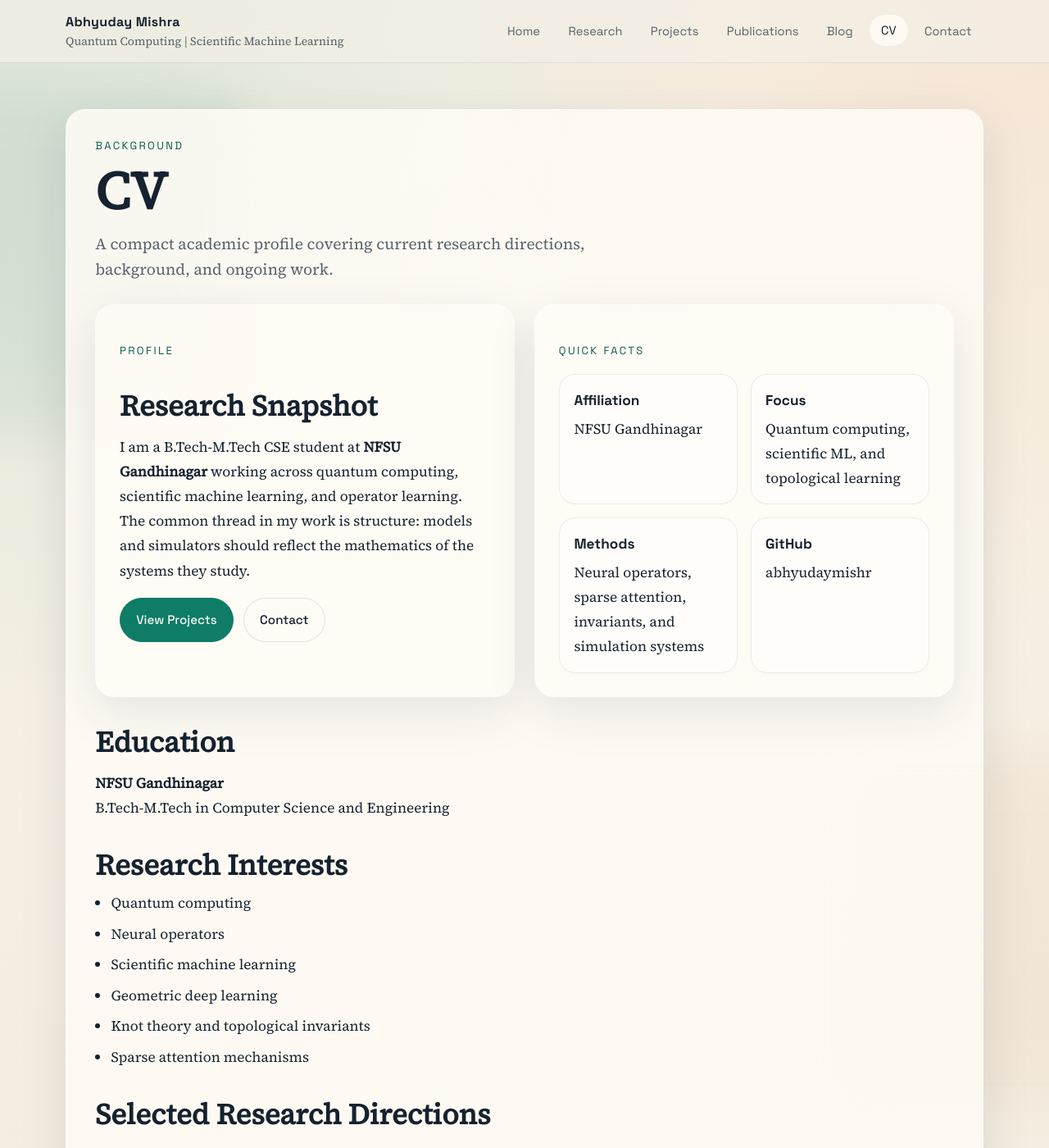
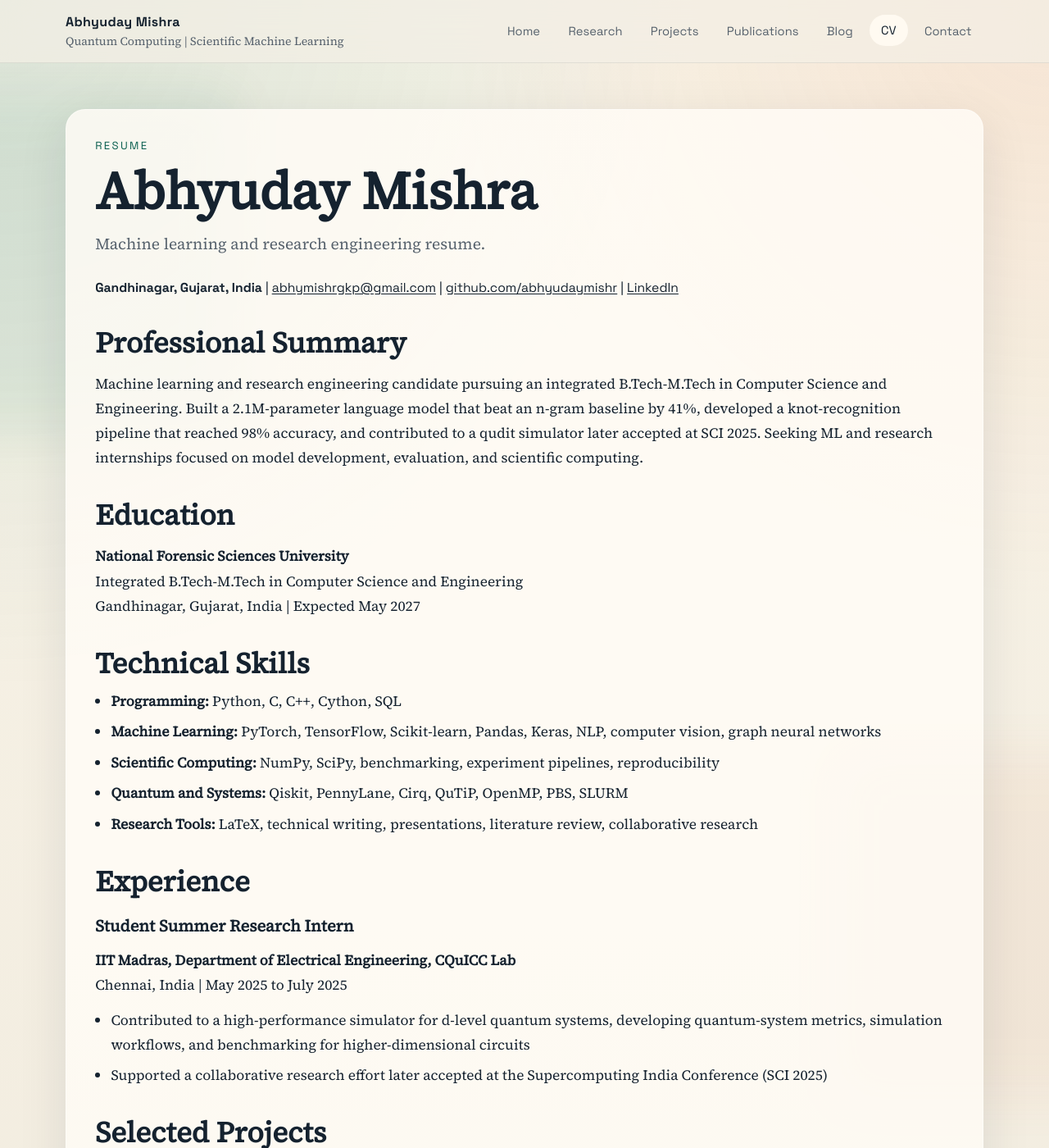
Before and after one commit to abhyudaymishr/abhyudaymishr.github.io, a Jekyll site: the page built from cv.md, in a window 1280 px wide and 1400 px high. Shown: the whole window at 82% size. Built offline with Jekyll 4.4.1, drawn with Linux system fonts in a browser that asks for light colours; some of the changed text lies outside the part shown.

Commit message:
ye lo ji

```diff
--- a/_layouts/default.html
+++ b/_layouts/default.html
@@ -103,7 +103,7 @@
     </script>
     <script defer src="https://cdn.jsdelivr.net/npm/mathjax@3/es5/tex-mml-chtml.js"></script>
   </head>
-  <body>
+  <body class="{% if page.body_class %}{{ page.body_class }} {% endif %}layout-{{ page.layout | default: 'default' }}">
     <div class="page-glow page-glow--left"></div>
     <div class="page-glow page-glow--right"></div>
     <header class="site-header">
--- a/assets/css/style.css
+++ b/assets/css/style.css
@@ -439,6 +439,18 @@
   margin: 1rem 0 0;
 }
 
+.cv-contact {
+  margin: 0 0 1rem;
+  font-family: "Space Grotesk", "Helvetica Neue", sans-serif;
+  font-size: 0.98rem;
+  line-height: 1.45;
+}
+
+.cv-contact a {
+  text-decoration: underline;
+  text-underline-offset: 0.14em;
+}
+
 .prose blockquote {
   margin: 1.5rem 0;
   padding: 0.2rem 0 0.2rem 1rem;
@@ -567,6 +579,103 @@
   }
 }
 
+@page cvresume {
+  margin: 0.55in;
+}
+
+@media print {
+  body.cv-page {
+    page: cvresume;
+    background: #fff;
+    color: #000;
+    font-size: 11pt;
+  }
+
+  .cv-page .page-glow,
+  .cv-page .site-header,
+  .cv-page .site-footer,
+  .cv-page .eyebrow,
+  .cv-page .page-header__intro {
+    display: none !important;
+  }
+
+  .cv-page .shell {
+    width: 100%;
+    margin: 0;
+  }
+
+  .cv-page .site-main {
+    padding: 0;
+  }
+
+  .cv-page .page-block {
+    background: #fff;
+    border: 0;
+    border-radius: 0;
+    box-shadow: none;
+    padding: 0;
+  }
+
+  .cv-page h1 {
+    font-size: 22pt;
+    margin: 0 0 0.2rem;
+  }
+
+  .cv-page h2 {
+    margin-top: 0.85rem;
+    padding-top: 0.25rem;
+    border-top: 1px solid rgba(21, 34, 47, 0.2);
+    font-size: 12pt;
+    line-height: 1.2;
+  }
+
+  .cv-page h3 {
+    margin-top: 0.55rem;
+    font-size: 11pt;
+    line-height: 1.2;
+  }
+
+  .cv-page .prose {
+    font-size: 10.5pt;
+    line-height: 1.35;
+  }
+
+  .cv-page .prose p {
+    margin-top: 0.35rem;
+  }
+
+  .cv-page .prose ul,
+  .cv-page .prose ol {
+    margin-top: 0.2rem;
+    padding-left: 1rem;
+  }
+
+  .cv-page .prose li {
+    margin: 0.12rem 0;
+  }
+
+  .cv-page .cv-contact {
+    margin: 0 0 0.45rem;
+    font-size: 10pt;
+    line-height: 1.3;
+  }
+
+  .cv-page a {
+    color: inherit;
+  }
+
+  .cv-page h1,
+  .cv-page h2,
+  .cv-page h3 {
+    page-break-after: avoid;
+  }
+
+  .cv-page p,
+  .cv-page ul {
+    page-break-inside: avoid;
+  }
+}
+
 @media (max-width: 900px) {
   .hero,
   .section-grid,
--- a/cv.md
+++ b/cv.md
@@ -1,85 +1,66 @@
 ---
-title: CV
+title: Abhyuday Mishra
 permalink: /cv/
-kicker: Background
-intro: "A compact academic profile covering current research directions, background, and ongoing work."
+body_class: cv-page
+kicker: Resume
+intro: "Machine learning and research engineering resume."
 ---
-<div class="section-grid">
-  <section class="panel">
-    <p class="eyebrow">Profile</p>
-    <h2>Research Snapshot</h2>
-    <p>I am a B.Tech-M.Tech CSE student at <strong>NFSU Gandhinagar</strong> working across quantum computing, scientific machine learning, and operator learning. The common thread in my work is structure: models and simulators should reflect the mathematics of the systems they study.</p>
-    <div class="link-row">
-      <a class="button button--primary" href="{{ '/projects/' | relative_url }}">View Projects</a>
-      <a class="button" href="{{ '/contact/' | relative_url }}">Contact</a>
-    </div>
-  </section>
-  <section class="panel">
-    <p class="eyebrow">Quick Facts</p>
-    <div class="info-grid">
-      <div class="info-card">
-        <strong>Affiliation</strong>
-        NFSU Gandhinagar
-      </div>
-      <div class="info-card">
-        <strong>Focus</strong>
-        Quantum computing, scientific ML, and topological learning
-      </div>
-      <div class="info-card">
-        <strong>Methods</strong>
-        Neural operators, sparse attention, invariants, and simulation systems
-      </div>
-      <div class="info-card">
-        <strong>GitHub</strong>
-        <a href="https://github.com/abhyudaymishr">abhyudaymishr</a>
-      </div>
-    </div>
-  </section>
-</div>
+<p class="cv-contact"><strong>Gandhinagar, Gujarat, India</strong> | <a href="mailto:abhymishrgkp@gmail.com">abhymishrgkp@gmail.com</a> | <a href="https://github.com/abhyudaymishr">github.com/abhyudaymishr</a> | <a href="https://www.linkedin.com/in/abhyuday-mishr-97a9002a5/">LinkedIn</a></p>
+
+## Professional Summary
+
+Machine learning and research engineering candidate pursuing an integrated B.Tech-M.Tech in Computer Science and Engineering. Built a 2.1M-parameter language model that beat an n-gram baseline by 41%, developed a knot-recognition pipeline that reached 98% accuracy, and contributed to a qudit simulator later accepted at SCI 2025. Seeking ML and research internships focused on model development, evaluation, and scientific computing.
 
 ## Education
 
-**NFSU Gandhinagar**
-B.Tech-M.Tech in Computer Science and Engineering
+**National Forensic Sciences University**
+Integrated B.Tech-M.Tech in Computer Science and Engineering
+Gandhinagar, Gujarat, India | Expected May 2027
 
-## Research Interests
+## Technical Skills
 
-- Quantum computing
-- Neural operators
-- Scientific machine learning
-- Geometric deep learning
-- Knot theory and topological invariants
-- Sparse attention mechanisms
+- **Programming:** Python, C, C++, Cython, SQL
+- **Machine Learning:** PyTorch, TensorFlow, Scikit-learn, Pandas, Keras, NLP, computer vision, graph neural networks
+- **Scientific Computing:** NumPy, SciPy, benchmarking, experiment pipelines, reproducibility
+- **Quantum and Systems:** Qiskit, PennyLane, Cirq, QuTiP, OpenMP, PBS, SLURM
+- **Research Tools:** LaTeX, technical writing, presentations, literature review, collaborative research
 
-## Selected Research Directions
+## Experience
 
-<div class="publication-list">
-  <article class="publication-card">
-    <p class="eyebrow">Scientific ML</p>
-    <h3 class="publication-card__title">GOLA</h3>
-    <p class="publication-card__abstract">Geometry-aware sparse attention for operator learning on PDEs, with an emphasis on locality, computational realism, and inductive bias.</p>
-  </article>
-  <article class="publication-card">
-    <p class="eyebrow">Quantum Computing</p>
-    <h3 class="publication-card__title">Qudit Quantum Circuit Framework</h3>
-    <p class="publication-card__abstract">Group project on high-performance simulation for qudit systems, developed with Manav Seksaria and Anil Prabhakar and connected to the SCI 2025 paper <em>qudit: High-Performance Simulator for Qudit Systems</em>.</p>
-  </article>
-  <article class="publication-card">
-    <p class="eyebrow">Scientific Systems</p>
-    <h3 class="publication-card__title">Operator Learning for Fluids</h3>
-    <p class="publication-card__abstract">Structured pipelines for Navier-Stokes style systems with a focus on reproducibility, long-horizon evaluation, and architecture comparison.</p>
-  </article>
-  <article class="publication-card">
-    <p class="eyebrow">Topological ML</p>
-    <h3 class="publication-card__title">Knot-Type Recognition</h3>
-    <p class="publication-card__abstract">A hybrid scientific pipeline for knot analysis from images, combining CNN classification, heuristic Gauss/PD extraction, and structural simplification tools.</p>
-  </article>
-</div>
+### Student Summer Research Intern
 
-## Current Direction
+**IIT Madras, Department of Electrical Engineering, CQuICC Lab**
+Chennai, India | May 2025 to July 2025
 
-An especially promising bridge between my interests is the use of structure-aware learning in mathematically rich domains: qudit circuit optimization on one side, and knot-type recognition through invariants and embeddings on the other. Both problems reward models that respect the underlying algebra or topology instead of treating the data as generic tokens.
+- Contributed to a high-performance simulator for d-level quantum systems, developing quantum-system metrics, simulation workflows, and benchmarking for higher-dimensional circuits
+- Supported a collaborative research effort later accepted at the Supercomputing India Conference (SCI 2025)
 
-<div class="note-block">
-  This page is the current canonical CV. A downloadable PDF can be added later at <code>/files/cv.pdf</code> once you place the file in the repository.
-</div>
+## Selected Projects
+
+### NanoTransformer
+
+**Tech:** PyTorch, NLP, byte-pair encoding, language modeling
+
+- Built and trained a 2.1M-parameter causal transformer for next-token prediction on a 50 MB English corpus using PyTorch and byte-pair encoding
+- Achieved 32.7 validation perplexity, outperforming an n-gram baseline by 41% while keeping inference latency under 10 ms
+
+### Knot-Type Recognition from Images
+
+**Tech:** PyTorch, ResNet-18, graph neural networks, computer vision, topology
+
+- Designed a hybrid computer vision pipeline for knot-type classification using convolutional features and graph-based topological representations
+- Achieved 98% classification accuracy across diverse knot families and explored extensions to protein topology analysis
+
+### Qudit Simulator Development
+
+**Tech:** Python, quantum simulation, tensor methods, benchmarking
+
+- Built a generalized quantum circuit simulator for d-level systems using optimized tensor contraction and dimension-aware gate decomposition
+- Benchmarked the system against Qiskit and Cirq, achieving up to 9x runtime improvement over Qiskit and 5x over Cirq on equivalent circuits
+
+## Selected Credentials
+
+- Abhyuday Mishra, Manav Seksaria, Anil Prabhakar, et al., *Qudit: High-Performance Simulator for Qudit Systems*, accepted at the Supercomputing India Conference (SCI 2025), Bengaluru, India, Paper ID: `scindia2025_pap367`
+- Quantum Technologies and Applications FDP 2025, AICTE and MNIT Jaipur, completed QT-01, QT-02, QT-03, QT-05, and QT-06
+- Deep Learning, IIT Ropar (NPTEL), Elite Certified, November 2025
+- Large Language Models (NPTEL), Certified, November 2025
```
